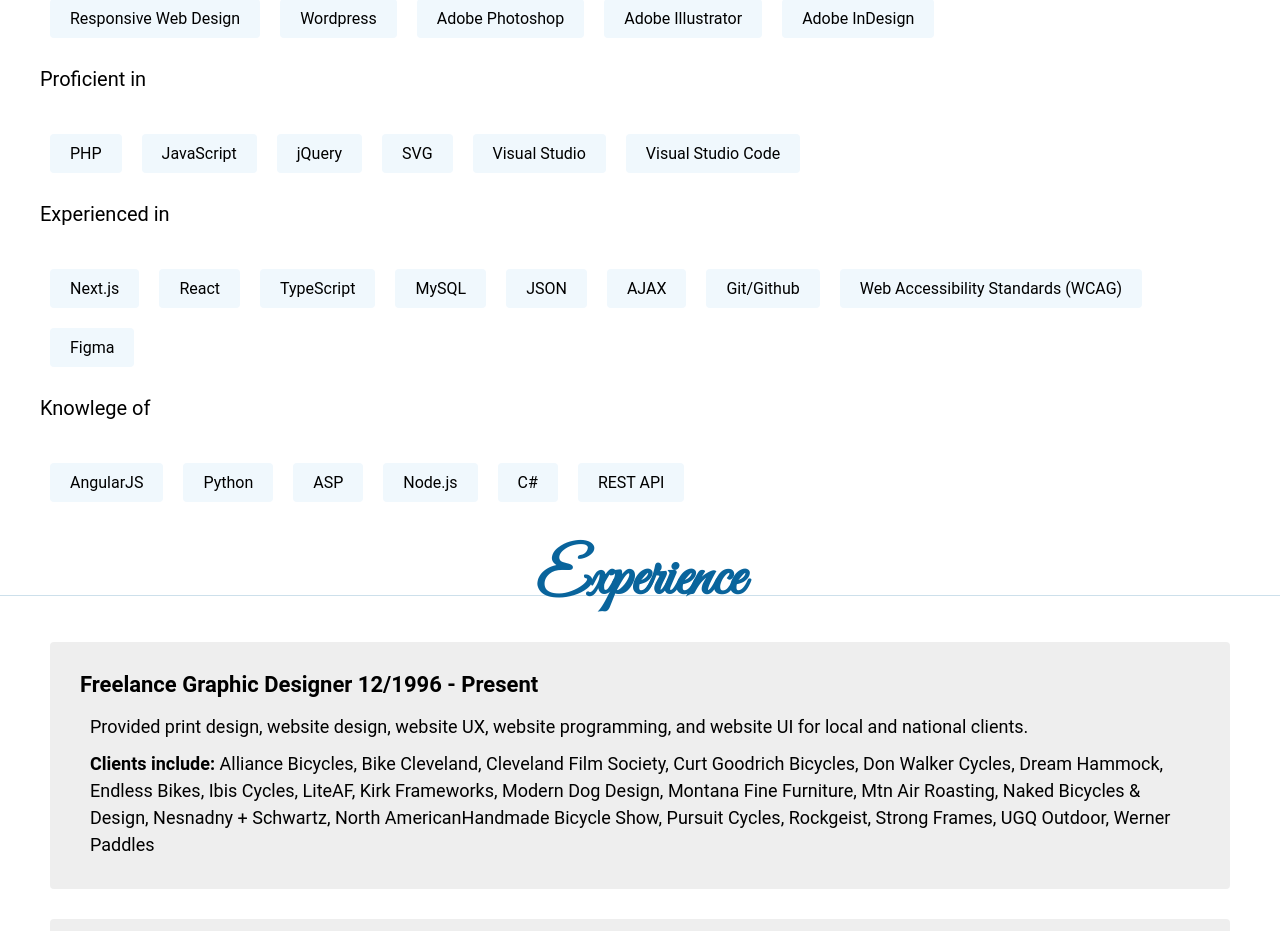
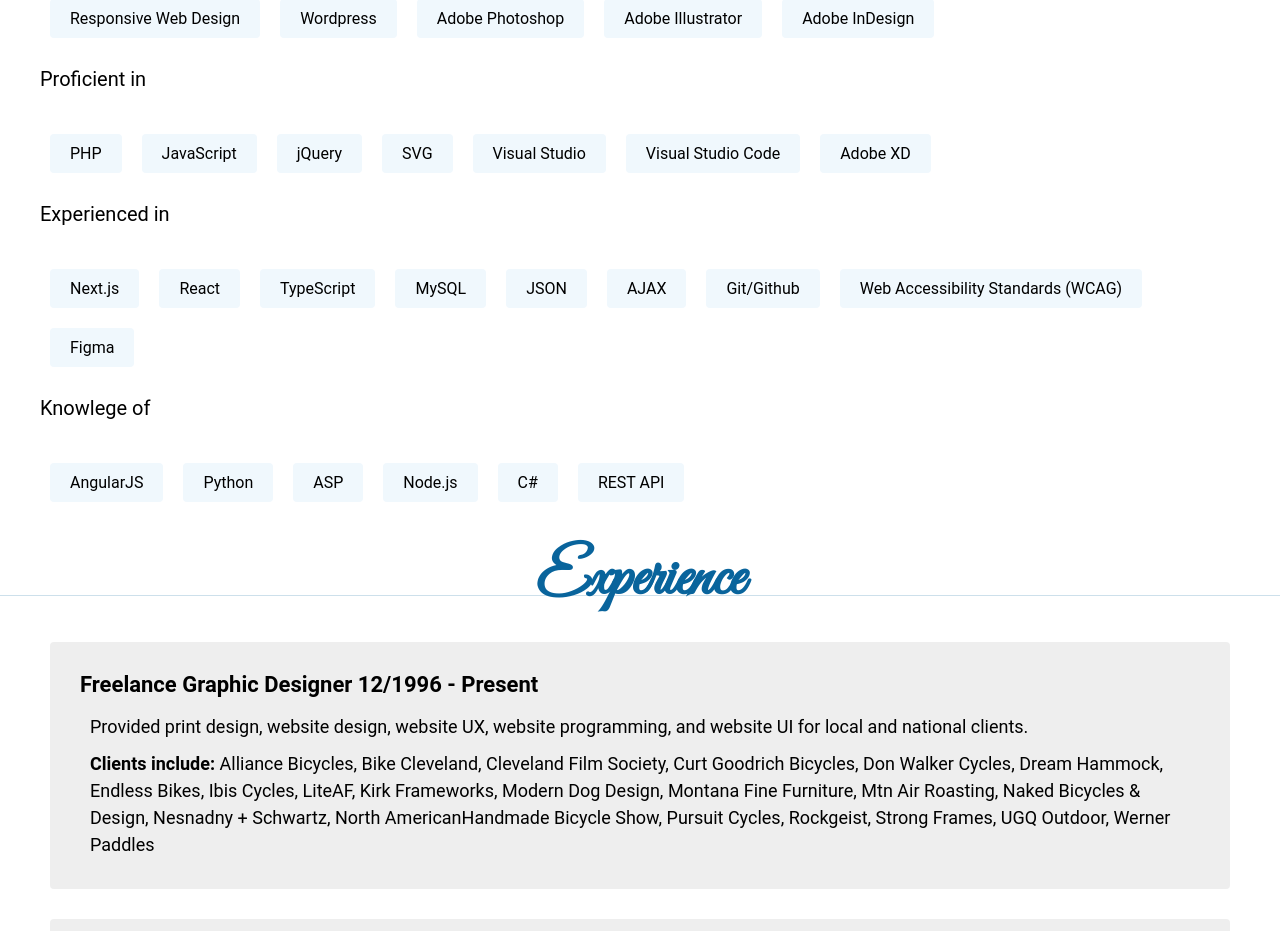
Before and after one commit to theckeler/consume, a Next.js app: page /about in a window 1280 px wide. Shown: the part 977-1908 px from the top of the page. Built offline with nearby package versions, Linux system fonts and the light colour scheme.

Commit message:
adding adobe xd

```diff
--- a/pages/about/index.js
+++ b/pages/about/index.js
@@ -91,6 +91,7 @@ function About(props) {
                         <li>SVG</li>
                         <li>Visual Studio</li>
                         <li>Visual Studio Code</li>
+                        <li>Adobe XD</li>
                     </ul>
 
                     <p>Experienced in</p>
```
